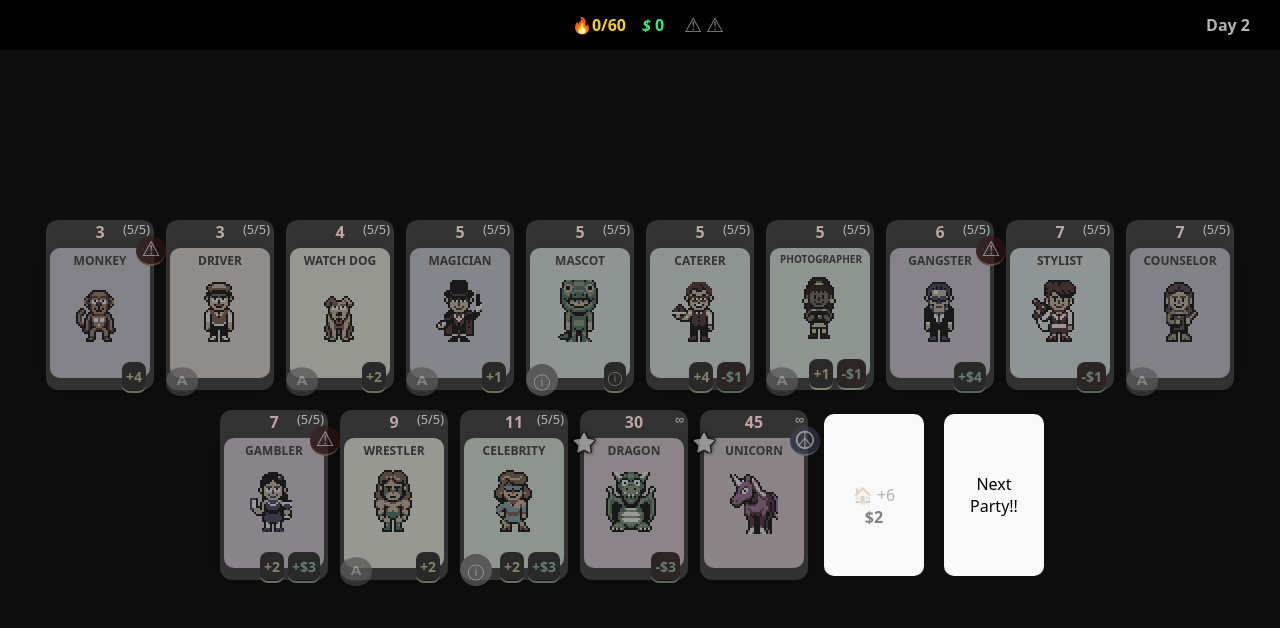
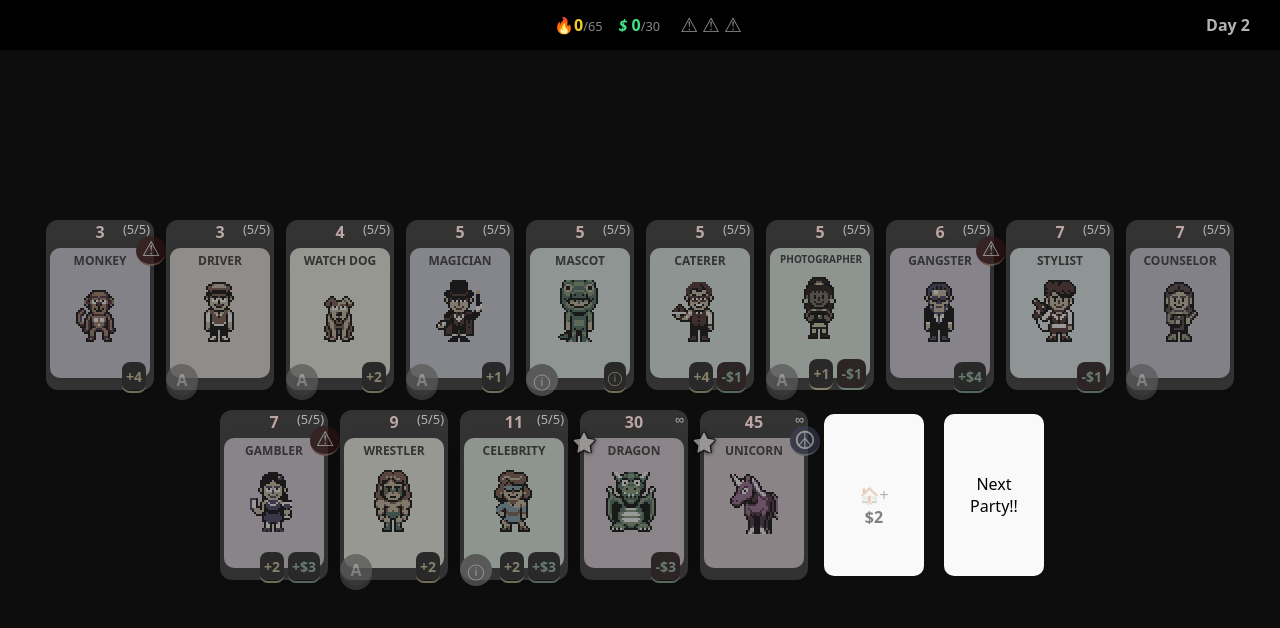
Before and after one commit to Samalam1/boogie_bungalow, a React (Vite) app: page / in a window 1280 px wide. Both pictures are taken after a click on the button "🛑 End Party". Shown: the top 628 px of the page. Built offline with nearby package versions, Linux system fonts and the light colour scheme.

Commit message:
UI Changes + Fixes

```diff
--- a/src/components/Core/Party.tsx
+++ b/src/components/Core/Party.tsx
@@ -1,6 +1,6 @@
 import { useCallback, useEffect, useMemo, useRef, useState } from "react";
 import { EntranceEffect, Guest, GuestAction, OnScoreEffect } from "./Guests";
-import { Player, PLayerScoreUI } from "./Player";
+import { maxCash, maxPop, Player, PLayerScoreUI } from "./Player";
 import { GuestCard } from "../UI/GuestCard/GuestCard";
 
 
@@ -57,11 +57,15 @@ export class Party {
 
     ApplyCalcScore({ pop, cash }: { pop: number, cash: number }) {
         this.player.pop += pop;
-        if(this.player.pop > 60){
-            this.player.pop = 60
+        if(this.player.pop >maxPop){
+            this.player.pop = maxPop;
         }
 
+
         this.player.cash += cash;
+        if(this.player.cash > maxCash) {
+            this.player.cash = maxCash;
+        }
     }
 
     AdmitRandomGuest() {
@@ -165,7 +169,7 @@ export function PartyUI({ party,day,onEndGame  }: { party: Party,day:number,onEn
     // });
     const timeBetweenScolring = 300;
     const ScoreAndMoveNext = (number:number)=>{
-        console.timeStamp("Scoring Next");
+        setCurrentTrouble(0);
 
 
         if(number < guests.length){
@@ -311,7 +315,7 @@ export function PartyUI({ party,day,onEndGame  }: { party: Party,day:number,onEn
     </div>
     {uiState == PartyState.FailTooMuchTrouble&&<FailScreen label="Too Much Trouble!"/>}
     {uiState == PartyState.FailTooCrowded&&<FailScreen label="Too Many Guests!"/>}
-    <PLayerScoreUI pop={playerPop} cash={playerCash} day={day} trouble={currentTrouble} />
+    <PLayerScoreUI isFocused={uiState==PartyState.ScoringRound} pop={playerPop} cash={playerCash} day={day} trouble={currentTrouble} />
 
     </>
 
--- a/src/components/Core/Player.tsx
+++ b/src/components/Core/Player.tsx
@@ -1,3 +1,4 @@
+import { useEffect, useRef } from "react";
 import { Guest } from "./Guests";
 
 export class Player{
@@ -13,17 +14,55 @@ export class Player{
 
 }
 
-const maxPop = 60;
+export const maxPop = 65;
+export const maxCash = 30;
+const twoArry = [1, 2,3];
 
-const twoArry = [1, 2];
+const pulse =           [
+    { transform: 'scale(1)' },
+    { transform: 'scale(1.2)' },
+    { transform: 'scale(1)' }
+]
 
-export function PLayerScoreUI({cash, pop, trouble,day }: { pop: number,cash: number, trouble: number,day:number }) {
+const pulseTiming = {
+    duration: 300,
+    iterations: 1,
+  };
+
+export function PLayerScoreUI({cash, pop, trouble,day,isFocused }: { pop: number,cash: number, trouble: number,day:number,isFocused:boolean }) {
+
+    const cashRef = useRef<HTMLDivElement>(null);
+    const popRef = useRef<HTMLDivElement>(null);
+    const inCash = useRef(cash);
+    const inPop = useRef(pop);
+
+    useEffect(() => {
+
+
+        if(cashRef.current && inCash.current != cash){
+            inCash.current = cash;
+            cashRef.current.animate(
+                pulse,
+                pulseTiming
+            )
+        }
+
+    },[cash])
+
+    useEffect(() => {
+        if(popRef.current && inPop.current != pop){
+            inPop.current = pop;
+            popRef.current.animate(
+                pulse,
+                pulseTiming
+            )
+        }
+    },[pop])
 
     return <div>
-
-        <div className="player-score">
-            <div className="pop"><i>🔥</i>{pop}/{maxPop} </div>
-            <div className="cash"><i>$</i> {cash}</div>
+        <div className={"player-score" + (isFocused?" focused":"")} >
+            <div ref={popRef} className="pop"><i>🔥</i>{pop}<span className="out-of">/{maxPop} </span></div>
+            <div ref={cashRef} className="cash"><i>$</i> {cash}<span className="out-of">/{maxCash}</span></div>
             <div className={"trouble " +(trouble==2?"urgent":"")}style={{fontSize:"1.25em", display: "flex", gap: "4px" }}>
                 {
                     twoArry.map((i) => {
--- a/src/components/Core/Shop.tsx
+++ b/src/components/Core/Shop.tsx
@@ -105,7 +105,7 @@ export function ShopUI({player,shop,onDone,day}:{player:Player,shop:Shop,day:num
 
         >
             <br/>
-           <div> 🏠 +{player.houseSpace+1} </div>
+           <div> 🏠+ </div>
            <div className="house-cash">${GetHouseUpgradePrice(player.houseSpace)}</div>
         </button>
         <button className="guest-slot" style={{height:"auto"}}
@@ -117,7 +117,7 @@ export function ShopUI({player,shop,onDone,day}:{player:Player,shop:Shop,day:num
             Next Party!!
         </button>
 
-        <PLayerScoreUI key={player.pop+""+player.cash} pop={player.pop} cash={player.cash} day={day} trouble={0} />
+        <PLayerScoreUI  isFocused={false} pop={player.pop} cash={player.cash} day={day} trouble={0} />
     </div>
 
 }
--- a/src/components/UI/GuestCard/GuestCard.scss
+++ b/src/components/UI/GuestCard/GuestCard.scss
@@ -39,6 +39,13 @@ body{
     justify-content: center;
     align-items: center;
     z-index: 100;
+    transition: padding 0.3s ease-in-out;
+    &.focused{
+
+        padding-top: 20px;
+
+    }
+
     .pop{
         color: var(--pop-color);
     }
@@ -49,11 +56,19 @@ body{
         padding:0 4px;
         color: var(--trouble-color);
         &.urgent{
-            background: #690707;
+
+            animation: urgent 1s infinite;
             border-radius: 8px;
             outline: 1px solid red;
         }
     }
+
+    .out-of{
+        color:#888;
+        font-weight: 400;
+        font-size: .8em;
+    }
+
 
     .day{
         float: right;
@@ -90,6 +105,7 @@ body{
         box-shadow: 0 4px 20px 0 rgb(0, 0, 0);
     }
 }
+
 
 .shop{
 
@@ -199,7 +215,7 @@ body{
 }
 .action-line{
 
-    transform: scaleY(.8);
+
     box-shadow: 0 4px 0 0 #24443f;
 
     border-radius: 50px;
@@ -546,6 +562,18 @@ body{
     }
 }
 
+@keyframes urgent{
+    0%{
+        background: #3d0808;
+    }
+    50%{
+        background: #7e1616;
+    }
+    100%{
+        background: #3d0808;
+    }
+}
+
 @keyframes action-active-anim{
     0%{
         background: var(--action-color);
```
